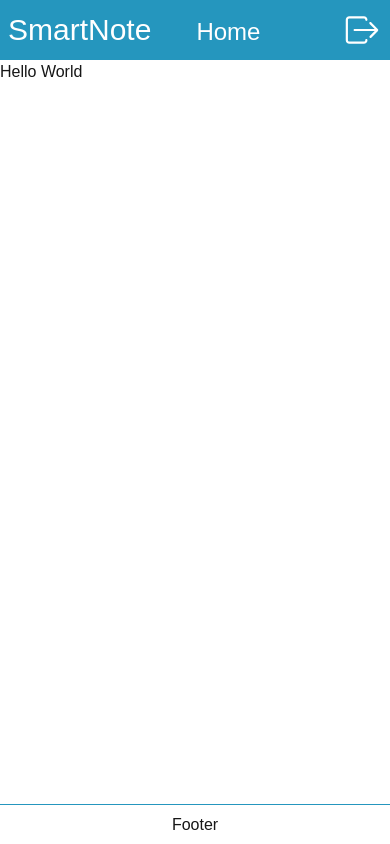
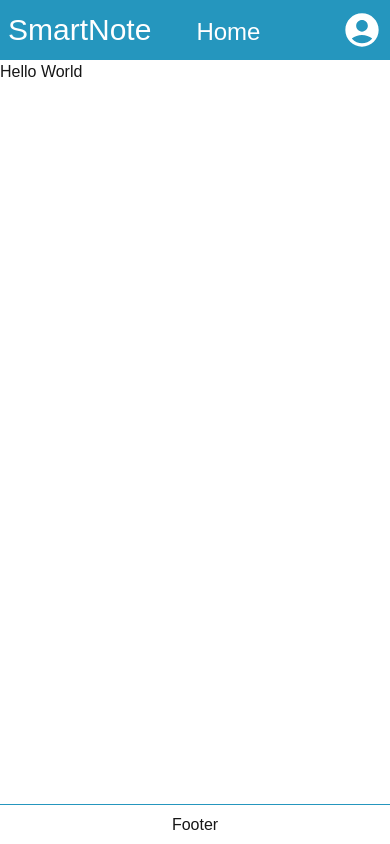
Before and after one commit to raglem/Smart-Note, a Next.js app in the folder frontend/: page / in a window 390 px wide. Built offline with nearby package versions, Linux system fonts and the light colour scheme; no server answers.

Commit message:
fixed navbar component to show login and logout button

```diff
--- a/frontend/src/components/Navbar.tsx
+++ b/frontend/src/components/Navbar.tsx
@@ -6,6 +6,7 @@ import { usePathname } from "next/navigation";
 import Link from "next/link"
 import Logout from "@/components/Logout";
 import { FaSearch } from "react-icons/fa";
+import { MdAccountCircle } from "react-icons/md";
 import { UserContext } from "@/app/context/UserContext";
 
 export default function Navbar(){
@@ -18,7 +19,29 @@ export default function Navbar(){
         checkUser()
     }, [path])
 
-    return ( userId ?
+    if(!userId){
+      return (
+        <nav className="flex flex-row justify-between items-center h-[60px] w-[100vw] p-2 bg-primary text-2xl text-white">
+          <div className="flex flex-row items-end gap-x-10">
+            <span className="text-3xl">
+              SmartNote
+            </span>
+            <ol className="flex flex-row gap-x-5 items-center">
+              <li>
+                <Link href="/">Home</Link>
+              </li>
+            </ol>
+          </div>
+          <div className="flex flex-row items-center gap-x-2">
+            <Link href="/login">
+              <MdAccountCircle className="h-10 w-10 hover:cursor-pointer hover:opacity-80" />
+            </Link>
+          </div>
+        </nav>
+      )
+    }
+
+    return (
       <nav className="flex flex-row justify-between items-center h-[60px] w-[100vw] p-2 bg-primary text-2xl text-white">
         <div className="flex flex-row items-end gap-x-10">
           <span className="text-3xl">
@@ -41,32 +64,6 @@ export default function Navbar(){
         </div>
         <div className="flex flex-row gap-x-2">
           <Logout />
-            <div className="hidden lg:flex input-wrapper">
-              <input type="text" placeholder="Search" className="p-2 placeholder-black outline-none"/>
-              <span className="p-2 hover:cursor-pointer">
-                <FaSearch className="text-black hover:opacity-80"/>
-              </span>
-            </div>
-          </div>
-        </nav> : <nav className="flex flex-row justify-between items-center h-[60px] w-[100vw] p-2 bg-primary text-2xl text-white">
-          <div className="flex flex-row items-end gap-x-10">
-            <span className="text-3xl">
-              SmartNote
-            </span>
-            <ol className="flex flex-row gap-x-5 items-center">
-              <li>
-                <Link href="/">Home</Link>
-              </li>
-            </ol>
-          </div>
-          <div className="flex flex-row gap-x-2">
-            <Logout />
-            <div className="hidden lg:flex input-wrapper">
-              <input type="text" placeholder="Search" className="p-2 placeholder-black outline-none"/>
-              <span className="p-2 hover:cursor-pointer">
-                <FaSearch className="text-black hover:opacity-80"/>
-              </span>
-            </div>
         </div>
       </nav>
     )
```
Lines whose indentation alone changed are shown as unchanged.
